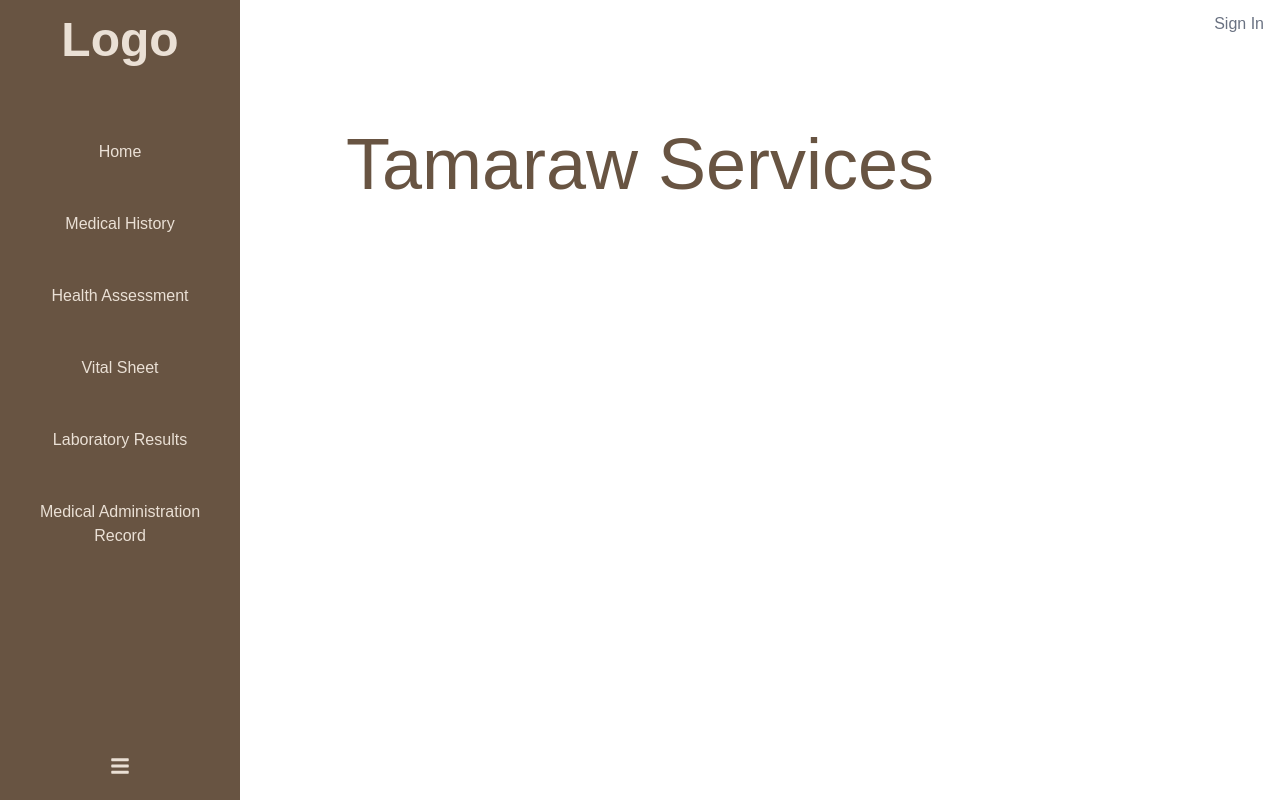
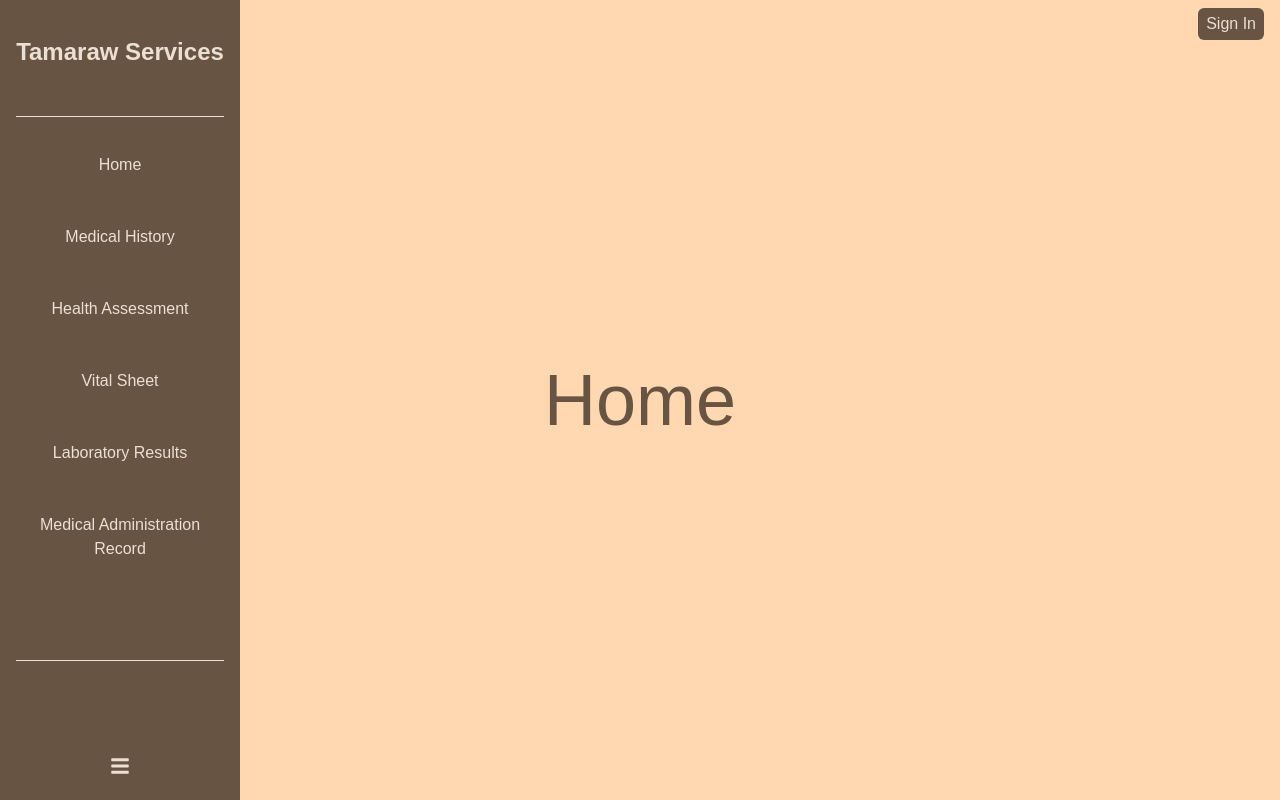
Before and after one commit to JoeyCollado/ehr, a Next.js app: page /pages/home in a window 1280 px wide. Built offline with nearby package versions, Linux system fonts and the light colour scheme; no server answers.

Commit message:
some adjustments

```diff
--- a/app/components/Navbar.tsx
+++ b/app/components/Navbar.tsx
@@ -23,23 +23,23 @@ const Navbar = () => {
       >
         <div className="flex flex-col items-center w-full">
           <span
-          className={`font-bold text-5xl transition-all duration-300 mb-16 ${
+            className={`font-bold text-2xl mt-5 transition-all duration-300 mb-12 ${
               isOpen ? "block" : "hidden"
             }`}
           >
-          Logo
+            Tamaraw Services
           </span>
           <span
-          className={`font-bold text-5xl transition-all duration-300 mb-16 ${
+            className={`font-bold text-3xl mt-5 transition-all duration-300 mb-12 ${
               isOpen ? "hidden" : "block"
             }`}
           >
-          L
+            TS
           </span>
-        <ul className={`${!isOpen ? "space-y-8" : "space-y-6"} w-full flex flex-col text-center`}>
+          <ul className={`${!isOpen ? "space-y-8" : "space-y-6"} w-full flex flex-col text-center`}><hr></hr>
             <li>
               <Link
-              href="#"
+                href="/pages/home"
                 className="flex items-center justify-center w-full hover:bg-[#ab886a] p-3 rounded-md"
               >
                 {!isOpen && <FaHome />}
@@ -92,9 +92,9 @@ const Navbar = () => {
               </Link>
             </li>
           </ul>
-      </div>
+        </div><hr></hr>
         <button
-        className="text-xl p-2 hover:bg-[#ab886a] w-full rounded-md flex justify-center"
+          className="text-xl p-2 hover:bg-[#ab886a] w-full rounded-md flex justify-center cursor-pointer"
           onClick={() => setIsOpen(!isOpen)}
         >
           <FaBars />
@@ -102,5 +102,4 @@ const Navbar = () => {
       </div>
     );
   };
-
   export default Navbar;
--- a/app/layout.tsx
+++ b/app/layout.tsx
@@ -39,14 +39,14 @@ export default function RootLayout({
         <header className="fixed top-0 left-0 w-full h-12 flex justify-end items-center px-4 z-50">
   <SignedOut>
     <SignInButton>
-      <div className="cursor-pointer text-gray-500 hover:text-blue-700">Sign In</div>
+      <div className="cursor-pointer bg-[#685442] px-2 py-1 rounded-md hover:bg-[#ab886a] text-[#EAE0D5]">Sign In</div>
     </SignInButton>
   </SignedOut>
   <SignedIn>
     <div className="flex items-center gap-4">
       <UserButton />
       <SignOutButton>
-        <div className="cursor-pointer text-gray-500 hover:text-blue-700">Sign Out</div>
+        <div className="cursor-pointer bg-[#685442] px-2 py-1 rounded-md hover:bg-[#ab886a] text-[#EAE0D5]">Sign Out</div>
       </SignOutButton>
     </div>
   </SignedIn>
--- a/app/page.tsx
+++ b/app/page.tsx
@@ -17,7 +17,7 @@ export default function HomePage() {
 
   return (
     <>
-      <div className="h-screen  text-gray-500">
+      <div className="h-screen text-[#685442] ">
         <h1 className="text-[4rem] text-center font-bold mt-[10%]">Tamaraw Services</h1>
         <p className="text-center">Sign in to get started</p>
       </div>
--- a/app/pages/healthAssessment/page.tsx
+++ b/app/pages/healthAssessment/page.tsx
@@ -3,7 +3,7 @@ import React from "react";
 
 const Page = () => {
   return (
-    <div className="md:text-7xl mt-[10%] text-5xl text-center flex-grow text-[#685442] flex items-center justify-center">
+    <div className="md:text-7xl h-screen bg-[#ffd8b1] h-scren text-5xl text-center flex-grow text-[#685442] flex items-center justify-center">
       Health Assessment
     </div>
   );
--- a/app/pages/home/page.tsx
+++ b/app/pages/home/page.tsx
@@ -3,8 +3,8 @@ import React from "react";
 
 const Page = () => {
   return (
-    <div className="md:text-7xl mt-[10%] text-5xl text-center flex-grow text-[#685442] flex items-center justify-center">
-      Tamaraw Services
+    <div className="md:text-7xl h-screen bg-[#ffd8b1] h-scren text-5xl text-center flex-grow text-[#685442] flex items-center justify-center">
+      Home
     </div>
   );
 };
--- a/app/pages/laboratoryResults/page.tsx
+++ b/app/pages/laboratoryResults/page.tsx
@@ -3,7 +3,7 @@ import React from "react";
 
 const Page = () => {
   return (
-    <div className="md:text-7xl mt-[10%] text-5xl text-center flex-grow text-[#685442] flex items-center justify-center">
+    <div className="md:text-7xl h-screen bg-[#ffd8b1] h-scren text-5xl text-center flex-grow text-[#685442] flex items-center justify-center">
       Laboratory Results
     </div>
   );
--- a/app/pages/medicalAdministrationRecord/page.tsx
+++ b/app/pages/medicalAdministrationRecord/page.tsx
@@ -3,7 +3,7 @@ import React from "react";
 
 const Page = () => {
   return (
-    <div className="md:text-7xl mt-[10%] text-5xl text-center flex-grow text-[#685442] flex items-center justify-center">
+    <div className="md:text-7xl h-screen bg-[#ffd8b1] h-scren text-5xl text-center flex-grow text-[#685442] flex items-center justify-center">
       Medical Administration Record
     </div>
   );
--- a/app/pages/medicalHistory/page.tsx
+++ b/app/pages/medicalHistory/page.tsx
@@ -3,7 +3,7 @@ import React from "react";
 
 const Page = () => {
   return (
-    <div className="md:text-7xl mt-[10%] text-5xl text-center flex-grow text-[#685442] flex items-center justify-center">
+    <div className="md:text-7xl h-screen bg-[#ffd8b1] h-scren text-5xl text-center flex-grow text-[#685442] flex items-center justify-center">
       Medical History
     </div>
   );
--- a/app/pages/vitalSheet/page.tsx
+++ b/app/pages/vitalSheet/page.tsx
@@ -3,7 +3,7 @@ import React from "react";
 
 const Page = () => {
   return (
-    <div className="md:text-7xl mt-[10%] text-5xl text-center flex-grow text-[#685442] flex items-center justify-center">
+    <div className="md:text-7xl h-screen bg-[#ffd8b1] h-scren text-5xl text-center flex-grow text-[#685442] flex items-center justify-center">
       Vital Sheet
     </div>
   );
```
Lines whose indentation alone changed are shown as unchanged.
